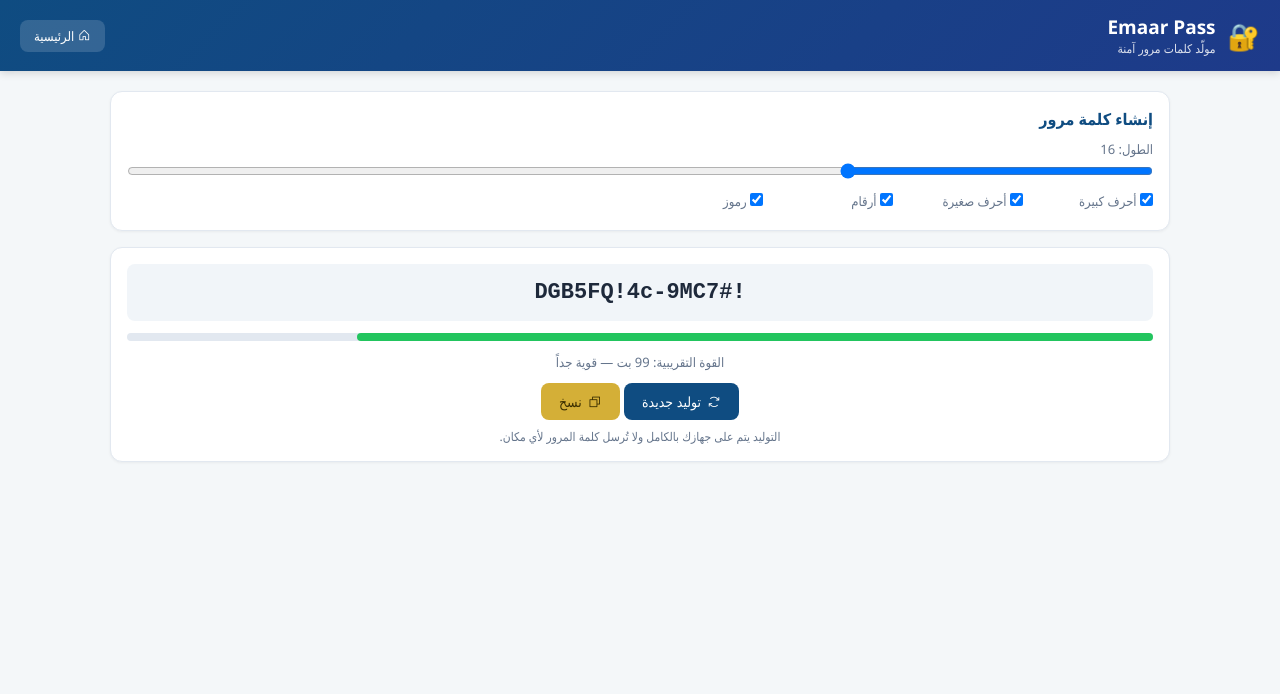
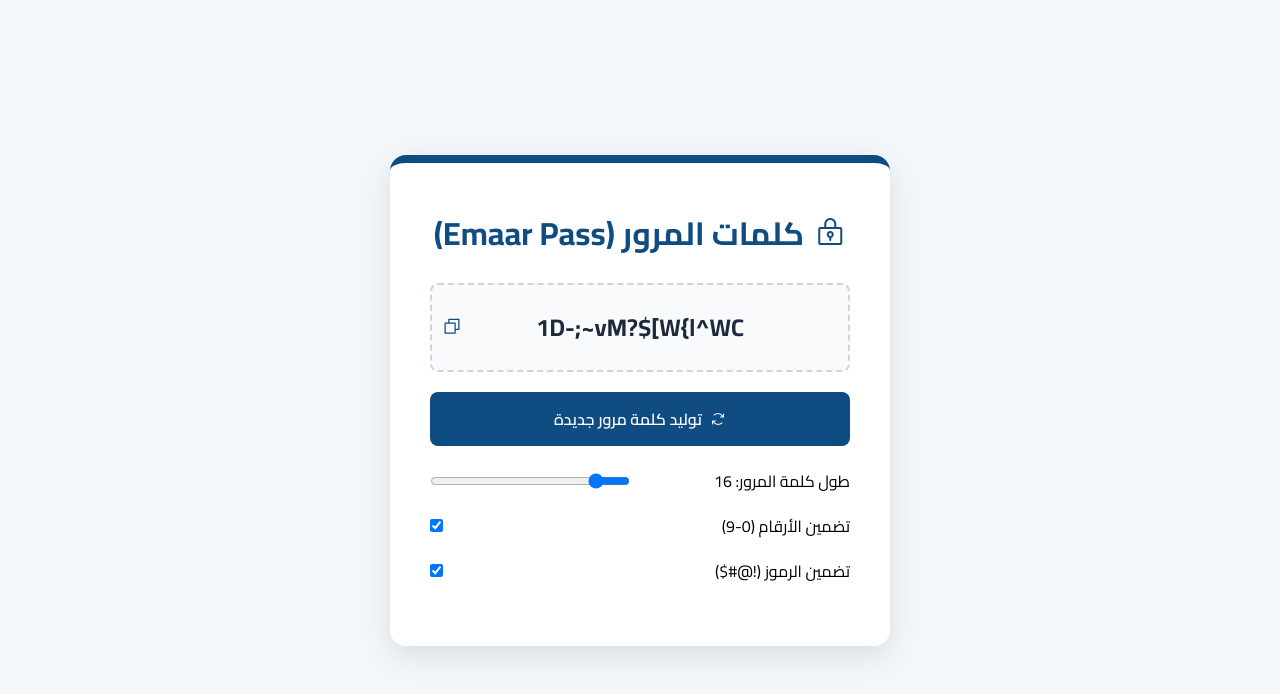
Before and after one commit to HazemYT55/Emaar-Tools, a plain HTML site: page Tools/Emaar Pass/Emaar_Pass.html in a window 1280 px wide. Drawn offline with nearby package versions, Linux system fonts and the light colour scheme.

Commit message:
Refactor Emaar Pass HTML structure and styles

```diff
--- a/Tools/Emaar Pass/Emaar_Pass.html
+++ b/Tools/Emaar Pass/Emaar_Pass.html
@@ -1,79 +1,77 @@
 <!DOCTYPE html>
 <html lang="ar" dir="rtl">
 <head>
-<meta charset="UTF-8">
-<meta name="viewport" content="width=device-width, initial-scale=1.0">
-<title>Emaar Pass - Emaar Tools</title>
+  <meta charset="UTF-8"><title>Emaar Pass - كلمات المرور</title>
+  <link href="https://fonts.googleapis.com/css2?family=Cairo:wght@400;600;700&display=swap" rel="stylesheet">
   <link rel="stylesheet" href="https://unpkg.com/@phosphor-icons/web/src/regular/style.css">
   <style>
-:root{--primary:#0f4c81;--primary2:#1e3a8a;--gold:#d4af37;--bg:#f4f7f9;--surface:#ffffff;--border:#e2e8f0;--text:#1e293b;--muted:#64748b;}
-*{box-sizing:border-box;margin:0;padding:0;font-family:'Segoe UI',Tahoma,sans-serif;}
-body{background:var(--bg);color:var(--text);min-height:100vh;display:flex;flex-direction:column;}
-header{background:linear-gradient(135deg,var(--primary),var(--primary2));color:#fff;padding:14px 20px;display:flex;align-items:center;gap:12px;box-shadow:0 2px 8px rgba(0,0,0,.15);}
-header .ic{font-size:26px;}
-header h1{font-size:19px;font-weight:600;}
-header p{font-size:12px;opacity:.85;}
-.back{margin-right:auto;color:#fff;text-decoration:none;background:rgba(255,255,255,.15);padding:7px 14px;border-radius:8px;font-size:13px;}
-.back:hover{background:rgba(255,255,255,.3);}
-main{flex:1;padding:20px;max-width:1100px;width:100%;margin:0 auto;}
-.card{background:var(--surface);border:1px solid var(--border);border-radius:12px;padding:16px;margin-bottom:16px;box-shadow:0 1px 3px rgba(0,0,0,.05);}
-.btn{background:var(--primary);color:#fff;border:none;padding:9px 18px;border-radius:8px;cursor:pointer;font-size:14px;display:inline-flex;align-items:center;gap:6px;}
-.btn:hover{background:var(--primary2);}
-.btn.gold{background:var(--gold);color:#3b2f00;}
-.btn.gray{background:#e2e8f0;color:var(--text);}
-.btn.red{background:#ef4444;}
-input[type=text],input[type=number],input[type=url],input[type=time],input[type=date],textarea,select{padding:9px 12px;border:1px solid var(--border);border-radius:8px;font-size:14px;background:#fff;color:var(--text);width:100%;}
-input:focus,textarea:focus,select:focus{outline:2px solid var(--primary);border-color:transparent;}
-label{font-size:13px;color:var(--muted);display:block;margin-bottom:4px;}
-.row{display:flex;gap:10px;flex-wrap:wrap;align-items:end;}
-.row>*{flex:1;min-width:120px;}
-.note{font-size:12px;color:var(--muted);margin-top:8px;}
-h2{font-size:16px;margin-bottom:10px;color:var(--primary);}
+    :root { --primary: #0f4c81; --bg: #f4f7f9; }
+    * { box-sizing: border-box; font-family: 'Cairo', sans-serif; margin: 0; padding: 0; }
+    body { background: var(--bg); height: 100vh; display: flex; flex-direction: column; align-items: center; justify-content: center; }
+    .card { background: white; padding: 40px; border-radius: 16px; box-shadow: 0 10px 30px rgba(0,0,0,0.1); width: 100%; max-width: 500px; text-align: center; border-top: 8px solid var(--primary); }
+    h1 { color: var(--primary); margin-bottom: 20px; display: flex; align-items: center; justify-content: center; gap: 10px; }
+    .pass-box { background: #f8fafc; border: 2px dashed #cbd5e1; padding: 20px; border-radius: 8px; font-family: monospace; font-size: 24px; font-weight: bold; margin-bottom: 20px; word-break: break-all; color: #1e293b; position: relative; }
+    .btn { background: var(--primary); color: white; border: none; padding: 12px 24px; border-radius: 8px; cursor: pointer; font-family: 'Cairo'; font-weight: 600; font-size: 16px; width: 100%; margin-bottom: 20px; display: flex; justify-content: center; align-items: center; gap: 8px; }
+    .options { text-align: right; margin-bottom: 20px; display: flex; flex-direction: column; gap: 15px; }
+    .option-row { display: flex; justify-content: space-between; align-items: center; }
+    input[type="range"] { width: 200px; }
+    .copy-btn { position: absolute; left: 10px; top: 50%; transform: translateY(-50%); background: none; border: none; font-size: 20px; cursor: pointer; color: var(--primary); }
   </style>
 </head>
 <body>
-<header>
-<span class="ic">🔐</span>
-<div><h1>Emaar Pass</h1><p>مولّد كلمات مرور آمنة</p></div>
-<a class="back" href="../../index.html"><i class="ph ph-house"></i> الرئيسية</a>
-</header>
-<main>
+  <div class="card">
+    <h1><i class="ph ph-lock-key"></i> كلمات المرور (Emaar Pass)</h1>
 
-<div class="card"><h2>إنشاء كلمة مرور</h2>
-<div class="row">
-<div><label>الطول: <span id="lenv">16</span></label><input type="range" id="len" min="6" max="40" value="16" style="width:100%;" oninput="document.getElementById('lenv').textContent=this.value;gen()"></div>
+    <div class="pass-box">
+      <span id="password">اضغط توليد...</span>
+      <button class="copy-btn" onclick="copyPass()" title="نسخ"><i class="ph ph-copy"></i></button>
     </div>
-<div class="row" style="margin-top:8px;">
-<label style="flex:0"><input type="checkbox" id="cu" checked onchange="gen()"> أحرف كبيرة</label>
-<label style="flex:0"><input type="checkbox" id="cl" checked onchange="gen()"> أحرف صغيرة</label>
-<label style="flex:0"><input type="checkbox" id="cd" checked onchange="gen()"> أرقام</label>
-<label style="flex:0"><input type="checkbox" id="cs" checked onchange="gen()"> رموز</label>
-</div></div>
-<div class="card" style="text-align:center;">
-<div id="pw" style="font-size:22px;font-weight:700;direction:ltr;word-break:break-all;background:#f1f5f9;padding:16px;border-radius:8px;font-family:monospace;"></div>
-<div style="height:8px;background:#e2e8f0;border-radius:4px;margin:12px 0;"><div id="bar" style="height:100%;border-radius:4px;transition:width .3s;"></div></div>
-<div id="str" style="font-size:13px;color:var(--muted);"></div>
-<div style="margin-top:12px;">
-<button class="btn" onclick="gen()"><i class="ph ph-arrows-clockwise"></i> توليد جديدة</button>
-<button class="btn gold" onclick="copyPw()"><i class="ph ph-copy"></i> نسخ</button>
-</div><p class="note">التوليد يتم على جهازك بالكامل ولا تُرسل كلمة المرور لأي مكان.</p></div>
 
-</main>
+    <button class="btn" onclick="generate()"><i class="ph ph-arrows-clockwise"></i> توليد كلمة مرور جديدة</button>
+
+    <div class="options">
+      <div class="option-row">
+        <label>طول كلمة المرور: <span id="len-val">16</span></label>
+        <input type="range" id="length" min="8" max="64" value="16" oninput="document.getElementById('len-val').innerText = this.value">
+      </div>
+      <div class="option-row">
+        <label>تضمين الأرقام (0-9)</label>
+        <input type="checkbox" id="inc-numbers" checked>
+      </div>
+      <div class="option-row">
+        <label>تضمين الرموز (!@#$)</label>
+        <input type="checkbox" id="inc-symbols" checked>
+      </div>
+    </div>
+  </div>
+
   <script>
-function gen(){
- const sets={u:'ABCDEFGHJKLMNPQRSTUVWXYZ',l:'abcdefghijkmnpqrstuvwxyz',d:'23456789',s:'!@#$%^&*()-_=+[]{}'};
- let pool='';if(cu.checked)pool+=sets.u;if(cl.checked)pool+=sets.l;if(cd.checked)pool+=sets.d;if(cs.checked)pool+=sets.s;
- if(!pool){document.getElementById('pw').textContent='اختر نوعاً واحداً على الأقل';return;}
- const n=+document.getElementById('len').value;const arr=new Uint32Array(n);crypto.getRandomValues(arr);
- let pw='';for(let i=0;i<n;i++)pw+=pool[arr[i]%pool.length];
- document.getElementById('pw').textContent=pw;
- let bits=n*Math.log2(pool.length);
- const bar=document.getElementById('bar');const pct=Math.min(100,bits/128*100);
- bar.style.width=pct+'%';bar.style.background=bits<50?'#ef4444':bits<80?'#f59e0b':'#22c55e';
- document.getElementById('str').textContent='القوة التقريبية: '+Math.round(bits)+' بت — '+(bits<50?'ضعيفة':bits<80?'جيدة':'قوية جداً');}
-function copyPw(){navigator.clipboard.writeText(document.getElementById('pw').textContent).then(()=>alert('نُسخت!'));}
-const cu=document.getElementById('cu'),cl=document.getElementById('cl'),cd=document.getElementById('cd'),cs=document.getElementById('cs');
-gen();
+    function generate() {
+      const len = document.getElementById('length').value;
+      const incNums = document.getElementById('inc-numbers').checked;
+      const incSym = document.getElementById('inc-symbols').checked;
+
+      let chars = "abcdefghijklmnopqrstuvwxyzABCDEFGHIJKLMNOPQRSTUVWXYZ";
+      if (incNums) chars += "0123456789";
+      if (incSym) chars += "!@#$%^&*()_+~`|}{[]:;?><,./-=";
+
+      let pass = "";
+      for (let i = 0; i < len; i++) {
+        pass += chars.charAt(Math.floor(Math.random() * chars.length));
+      }
+
+      document.getElementById('password').innerText = pass;
+    }
+
+    function copyPass() {
+      const pass = document.getElementById('password').innerText;
+      if (pass === 'اضغط توليد...') return;
+      navigator.clipboard.writeText(pass).then(() => {
+        alert('تم نسخ كلمة المرور بنجاح! 📋');
+      });
+    }
+
+    generate(); // Generate one on load
   </script>
 </body>
 </html>
```
Lines whose indentation alone changed are shown as unchanged.
